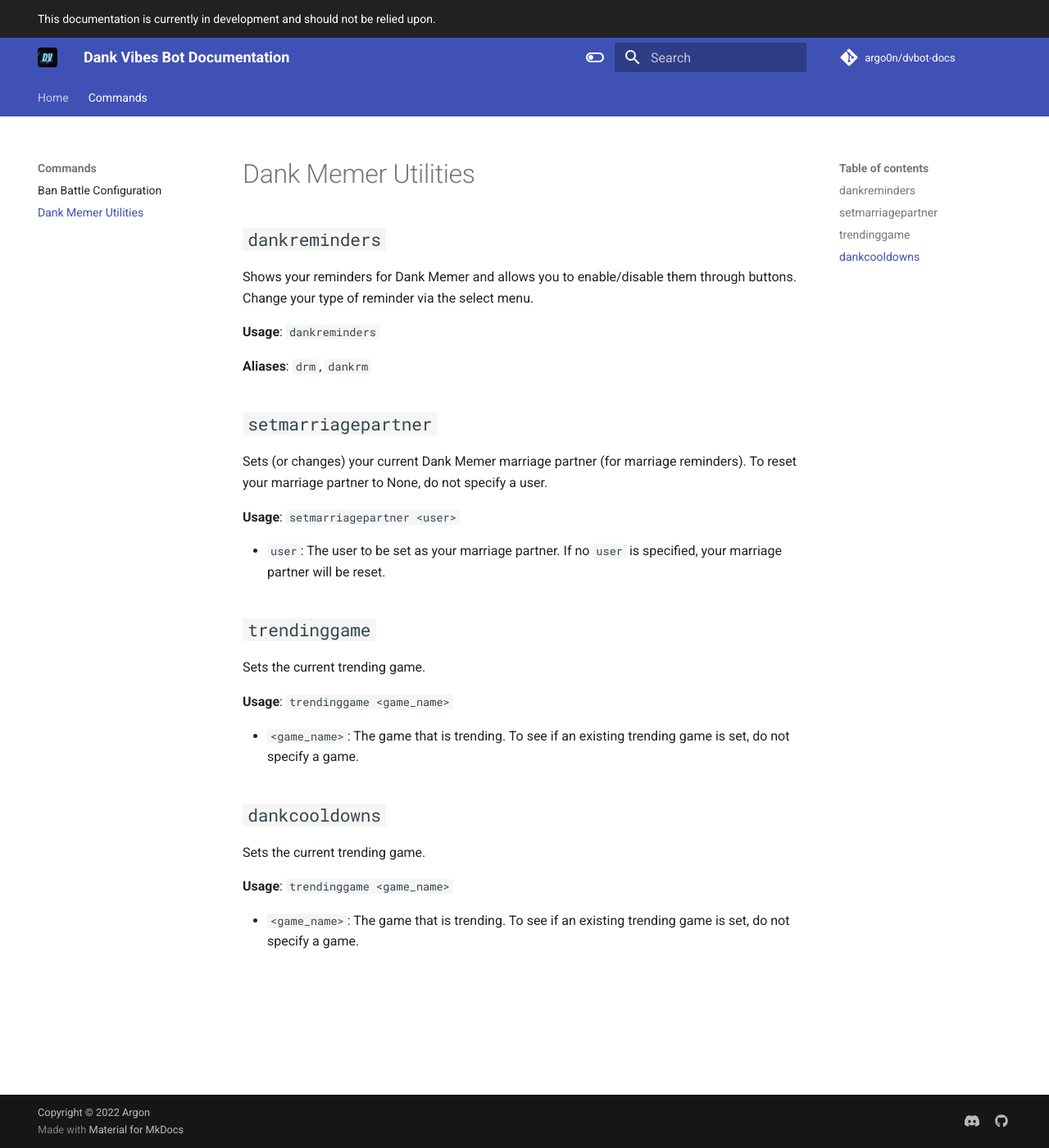
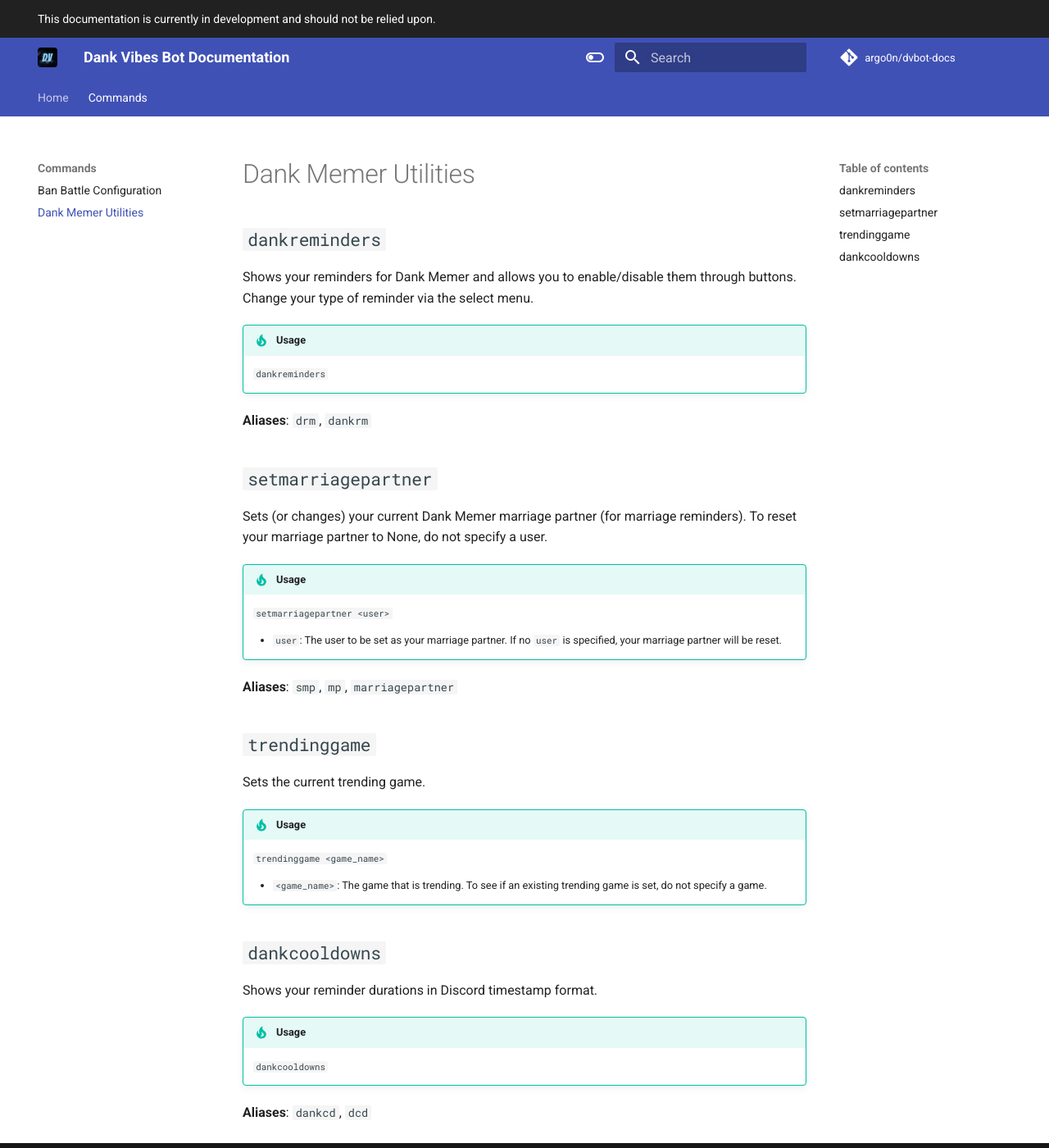
Before and after one commit to argo0n/dvbot-docs, an MkDocs documentation site: the page built from docs/commands/dankmemer.md, in a window 1280 px wide and 1400 px high. Shown: the whole window at 82% size. Built offline with MkDocs 1.6.1 and Material for MkDocs 9.7.7, drawn with Linux system fonts in a browser that asks for light colours; comment, search, counter and statistics services are not loaded.

Commit message:
update formawt

```diff
--- a/docs/commands/dankmemer.md
+++ b/docs/commands/dankmemer.md
@@ -14,20 +16,28 @@
 Sets (or changes) your current Dank Memer marriage partner (for marriage reminders).
 To reset your marriage partner to None, do not specify a user.
 
-**Usage**: `setmarriagepartner <user>`
+!!! tip "Usage"
 
-* `user`: The user to be set as your marriage partner. If no `user` is specified, your marriage partner will be reset.
+    `setmarriagepartner <user>`
+
+    * `user`: The user to be set as your marriage partner. If no `user` is specified, your marriage partner will be reset.
+
+**Aliases**: `smp`, `mp`, `marriagepartner`
 
 ## `trendinggame`
 Sets the current trending game.
 
-**Usage**: `trendinggame <game_name>`
+!!! tip "Usage"
 
-* `<game_name>`: The game that is trending. To see if an existing trending game is set, do not specify a game.
+    `trendinggame <game_name>`
+
+    * `<game_name>`: The game that is trending. To see if an existing trending game is set, do not specify a game.
 
 ## `dankcooldowns`
-Sets the current trending game.
+Shows your reminder durations in Discord timestamp format.
 
-**Usage**: `trendinggame <game_name>`
+!!! tip "Usage"
 
-* `<game_name>`: The game that is trending. To see if an existing trending game is set, do not specify a game.
+    `dankcooldowns`
+
+**Aliases**: `dankcd`, `dcd`
```
Also changed, not shown: other parts of docs/commands/dankmemer.md (+3 -1 lines), docs/commands/banbattle.md (+16 -12 lines).
